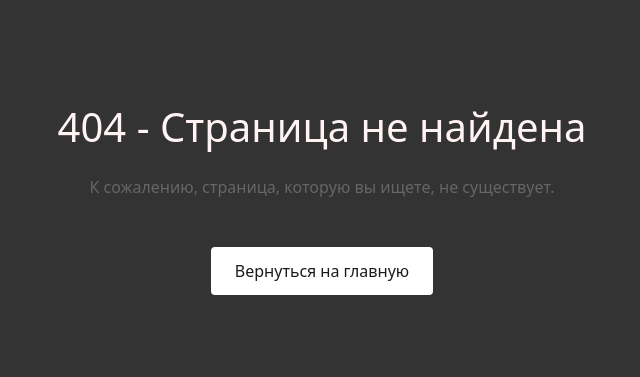
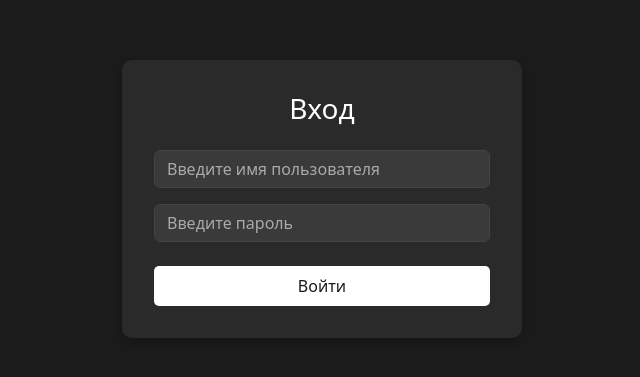
Before and after one commit to surfffpunk/ft-fe, a React (Create React App) app: page /login in a window 1280 px wide. Before the commit this address had no page. Shown: the part 201-578 px from the top of the page, without its empty margins (318-958 px from the left). Built offline with nearby package versions, Linux system fonts and the light colour scheme.

Commit message:
Login Page

```diff
--- a/src/App.js
+++ b/src/App.js
@@ -1,9 +1,8 @@
-import './assets/HomePage.scss';
 import { BrowserRouter as Router, Route, Routes, Navigate } from 'react-router-dom';
 import HomePage from './pages/HomePage';
 import ProfilePage from './pages/ProfilePage';
 import RegistrationPage from './pages/RegistrationPage';
-import NotFoundPage from './pages/NotFoundPage';
+import LoginPage from './pages/LoginPage';
 import React, { useState, useEffect } from 'react';
 
 const App = () => {
@@ -20,10 +19,10 @@ const App = () => {
         <Router>
             <Routes>
                 <Route path="/" element={isAuthenticated ? <Navigate to="/home" /> : <Navigate to="/registration" />} />
-                <Route path="/home" element={isAuthenticated ? <HomePage /> : <Navigate to="/registration" />} />
-                <Route path="/profile" element={isAuthenticated ? <ProfilePage /> : <Navigate to="/registration" />} />
+                <Route path="/home" element={isAuthenticated ? <HomePage /> : <Navigate to="/login" />} />
+                <Route path="/profile" element={isAuthenticated ? <ProfilePage /> : <Navigate to="/login" />} />
                 <Route path="/registration" element={<RegistrationPage />} />
-                <Route path="*" element={<NotFoundPage />} />
+                <Route path="/login" element={<LoginPage setIsAuthenticated={setIsAuthenticated} />} /> {}
             </Routes>
         </Router>
     );
--- /dev/null
+++ b/src/pages/LoginPage.js
@@ -0,0 +1,74 @@
+import React, { useState } from 'react';
+import { Form, Container, Card, Spinner } from 'react-bootstrap';
+import { useNavigate } from 'react-router-dom';
+import { getUserById } from '../services/api';
+import '../assets/RegistrationPage.scss';
+
+const LoginPage = ({ setIsAuthenticated }) => {
+    const [username, setUsername] = useState('');
+    const [password, setPassword] = useState('');
+    const [isLoading, setIsLoading] = useState(false);
+    const navigate = useNavigate();
+
+    const handleLogin = async (e) => {
+        e.preventDefault();
+        setIsLoading(true);
+
+        try {
+            const response = await getUserById({
+                username,
+                password
+            });
+
+            console.log('Вход успешен:', response.data);
+            setIsAuthenticated(true);
+            navigate('/profile');
+        } catch (error) {
+            console.error('Ошибка входа:', error);
+            alert('Ошибка входа, попробуйте еще раз');
+        } finally {
+            setIsLoading(false);
+        }
+    };
+
+    return (
+        <div className="registration-container">
+            <Container className="d-flex justify-content-center align-items-center my-5">
+                <div className="registration-card">
+                    <Card.Body>
+                        <h3 className="registration-title">Вход</h3>
+                        <Form onSubmit={handleLogin}>
+                            <Form.Group controlId="formUsername">
+                                <Form.Control
+                                    type="text"
+                                    placeholder="Введите имя пользователя"
+                                    value={username}
+                                    onChange={(e) => setUsername(e.target.value)}
+                                    required
+                                    className="registration-input"
+                                />
+                            </Form.Group>
+
+                            <Form.Group controlId="formPassword" className="mt-3">
+                                <Form.Control
+                                    type="password"
+                                    placeholder="Введите пароль"
+                                    value={password}
+                                    onChange={(e) => setPassword(e.target.value)}
+                                    required
+                                    className="registration-input"
+                                />
+                            </Form.Group>
+
+                            <button className="registration-btn mt-4 w-100" disabled={isLoading}>
+                                {isLoading ? <Spinner animation="border" size="sm" /> : 'Войти'}
+                            </button>
+                        </Form>
+                    </Card.Body>
+                </div>
+            </Container>
+        </div>
+    );
+};
+
+export default LoginPage;
--- a/src/pages/RegistrationPage.js
+++ b/src/pages/RegistrationPage.js
@@ -1,8 +1,8 @@
-import '../assets/RegistrationPage.scss';
 import React, { useState } from 'react';
 import { Form, Container, Card, Spinner } from 'react-bootstrap';
 import { useNavigate } from 'react-router-dom';
-import {registerUser} from '../services/api';
+import { registerUser } from '../services/api';
+import '../assets/RegistrationPage.scss';
 
 const RegistrationPage = ({ setIsRegistered, setUserData }) => {
     const [username, setUsername] = useState('');
@@ -91,13 +91,16 @@ const RegistrationPage = ({ setIsRegistered, setUserData }) => {
                                 />
                             </Form.Group>
 
-                            <button
-                                className="registration-btn mt-4 w-100"
-                                disabled={isLoading}
-                            >
+                            <button className="registration-btn mt-4 w-100" disabled={isLoading}>
                                 {isLoading ? <Spinner animation="border" size="sm" /> : 'Зарегистрироваться'}
                             </button>
                         </Form>
+                        <button
+                            className="registration-btn mt-4 w-100"
+                            onClick={() => navigate('/login')}
+                        >
+                            Я уже зарегистрирован, войти
+                        </button>
                     </Card.Body>
                 </div>
             </Container>
```
